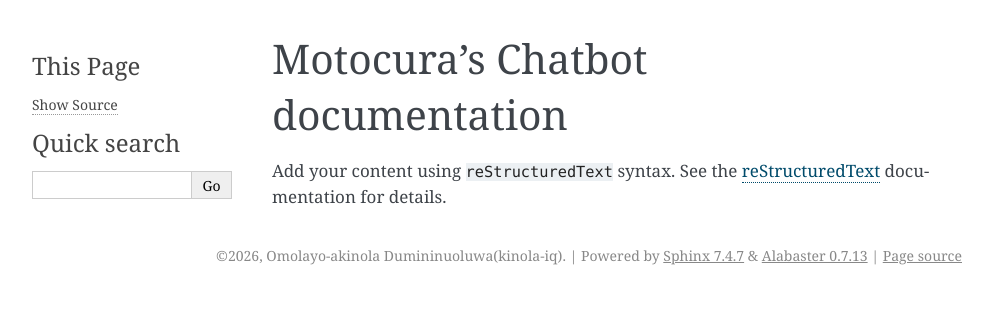
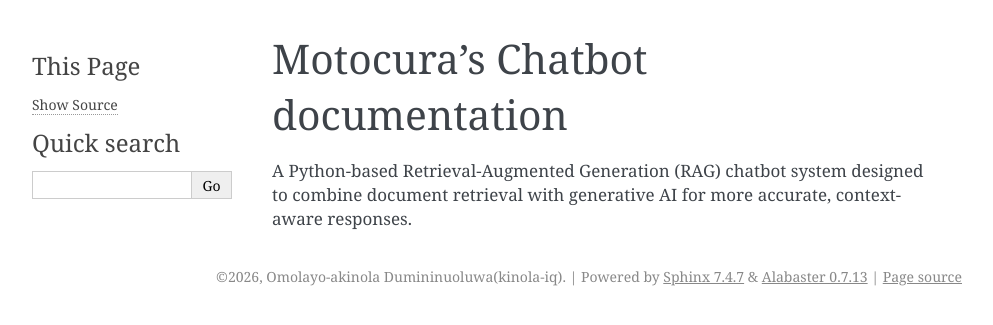
Before and after one commit to kinola-IQ/Retrieval-Augmented-Generation-chat-system, a Sphinx documentation site: the page built from source/index.rst, in a window 1280 px wide. Shown: the top 325 px of the page, without its empty margins (148-1141 px from the left). Built offline with Sphinx 7.4.7, drawn with Linux system fonts in a browser that asks for light colours; pages that are not in the unit, such as notebooks, are missing from menus.

Commit message:
Update documentation structure and content in index.rst

```diff
--- a/source/index.rst
+++ b/source/index.rst
@@ -6,13 +6,12 @@
 Motocura's Chatbot documentation
 ================================
 
-Add your content using ``reStructuredText`` syntax. See the
-`reStructuredText <https://www.sphinx-doc.org/en/master/usage/restructuredtext/index.html>`_
-documentation for details.
-
+A Python-based Retrieval-Augmented Generation (RAG) chatbot system
+designed to combine document retrieval with generative AI for more accurate,
+context-aware responses.
 
 .. toctree::
-   :maxdepth: 2
+   :maxdepth: 3
    :caption: Api reference:
 
    api/modules
```
